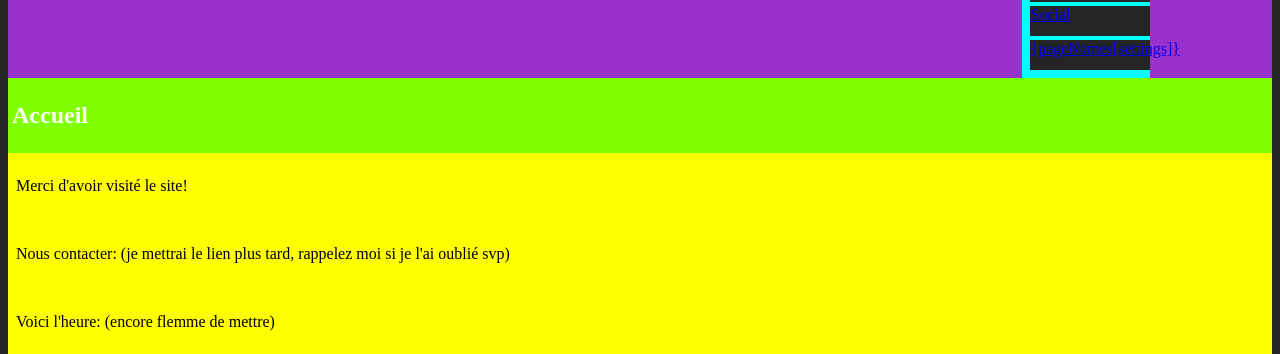
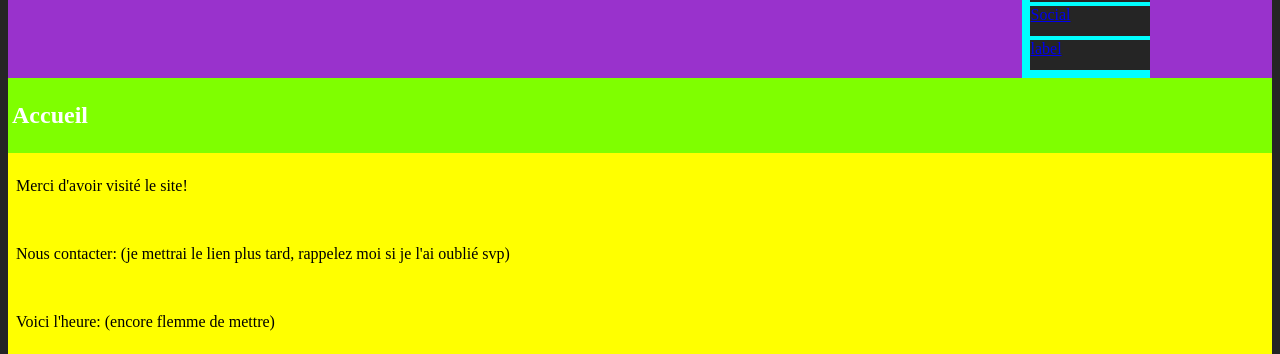
Before and after one commit to Iriax72/DnD-online, a PHP site: page /index.php in a window 1280 px wide. Shown: the part 199-553 px from the top of the page. Run offline with PHP 8.4, Linux system fonts and the light colour scheme.

Commit message:
la la logique est finie !

```diff
--- a/php/header.php
+++ b/php/header.php
@@ -10,9 +10,10 @@
 $pageName = $pageNames[$page];
 
 function navButton(string $name, array $pageNames):string {
+    $label = $pageNames[$name];
     return <<<HTML
     <li>
-        <a href="/index.php?page=$name">{pageNames[$name]}</a>
+        <a href="/index.php?page=$name">label</a>
     </li>
 HTML;
 }
```
